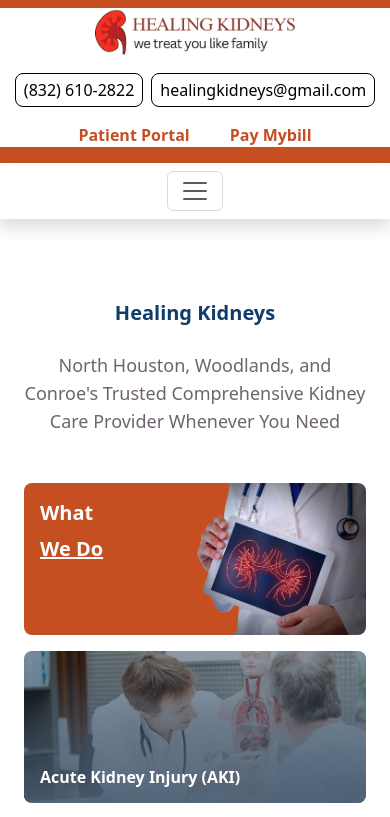
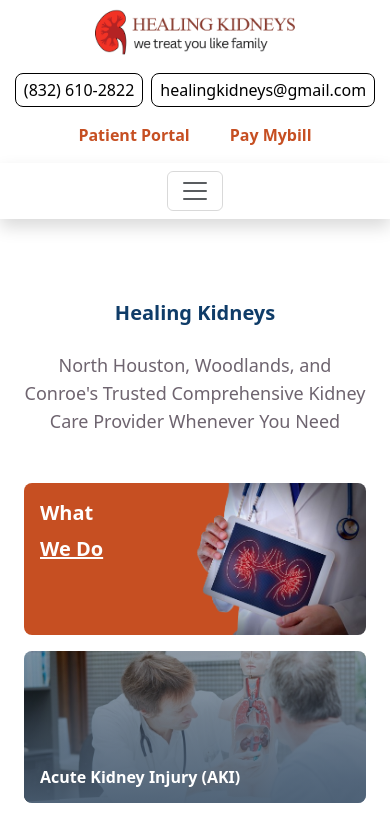
Before and after one commit to healingkidneys/Website, a React (Create React App) app: page / in a window 390 px wide. Shown: the top 817 px of the page. Built offline with nearby package versions, Linux system fonts and the light colour scheme.

Commit message:
fixed mobile view

```diff
--- a/src/Components/Navbar.js
+++ b/src/Components/Navbar.js
@@ -86,7 +86,7 @@ const CustomNavbar = () => {
                         {/* Mobile Specific Section */}
                         <div className="block md:hidden bg-white">
                             {/* Top Division for Logo */}
-                            <div className="flex justify-center mt-2">
+                            <div className="flex justify-center pt-2">
                                 <Image
                                     src={require('../assets/HK.png')}
                                     alt="Logo"
@@ -104,7 +104,7 @@ const CustomNavbar = () => {
                                 </a>
                             </div>
                             {/* Third Division for Links */}
-                            <div className="flex justify-center mt-2 mb-3 space-x-2">
+                            <div className="flex justify-center mt-2 pb-3 space-x-2">
                                 {rightSideLinks.map((link, index) => (
                                     <Link
                                         key={index}
```
